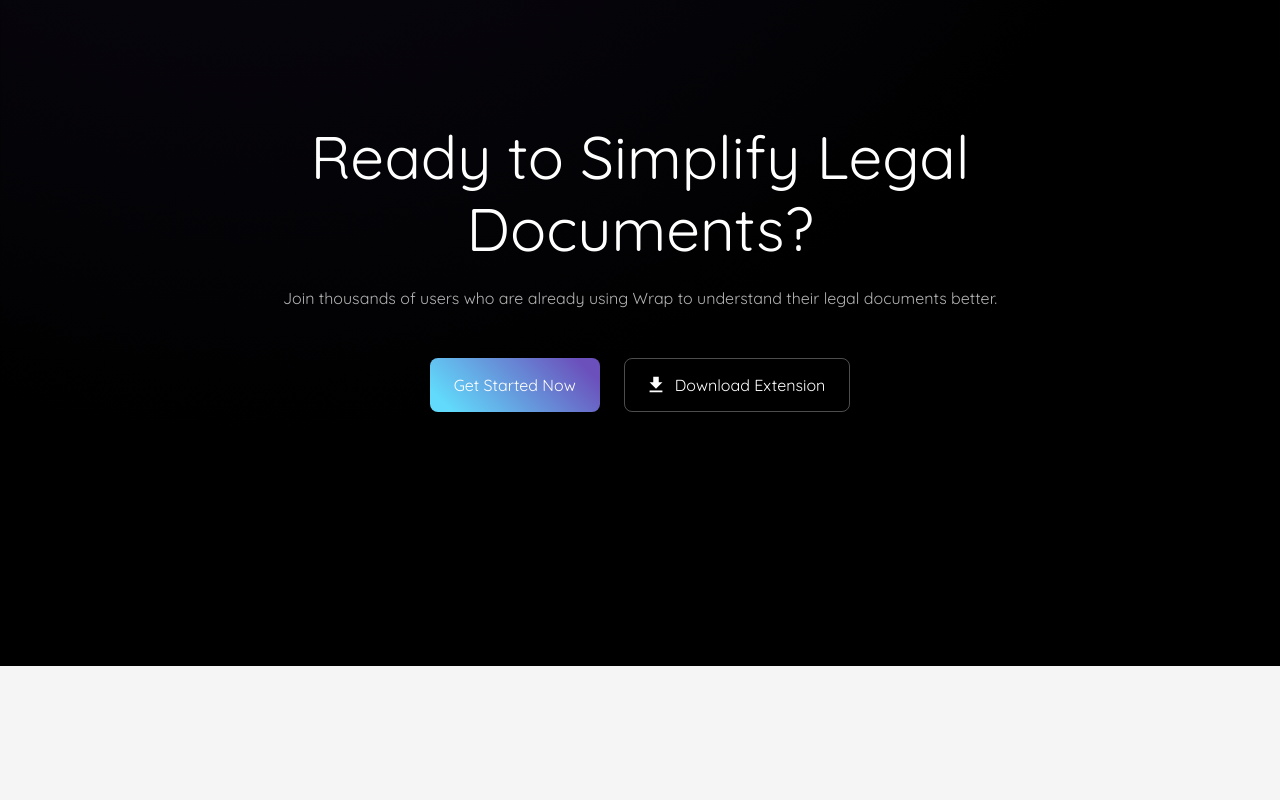
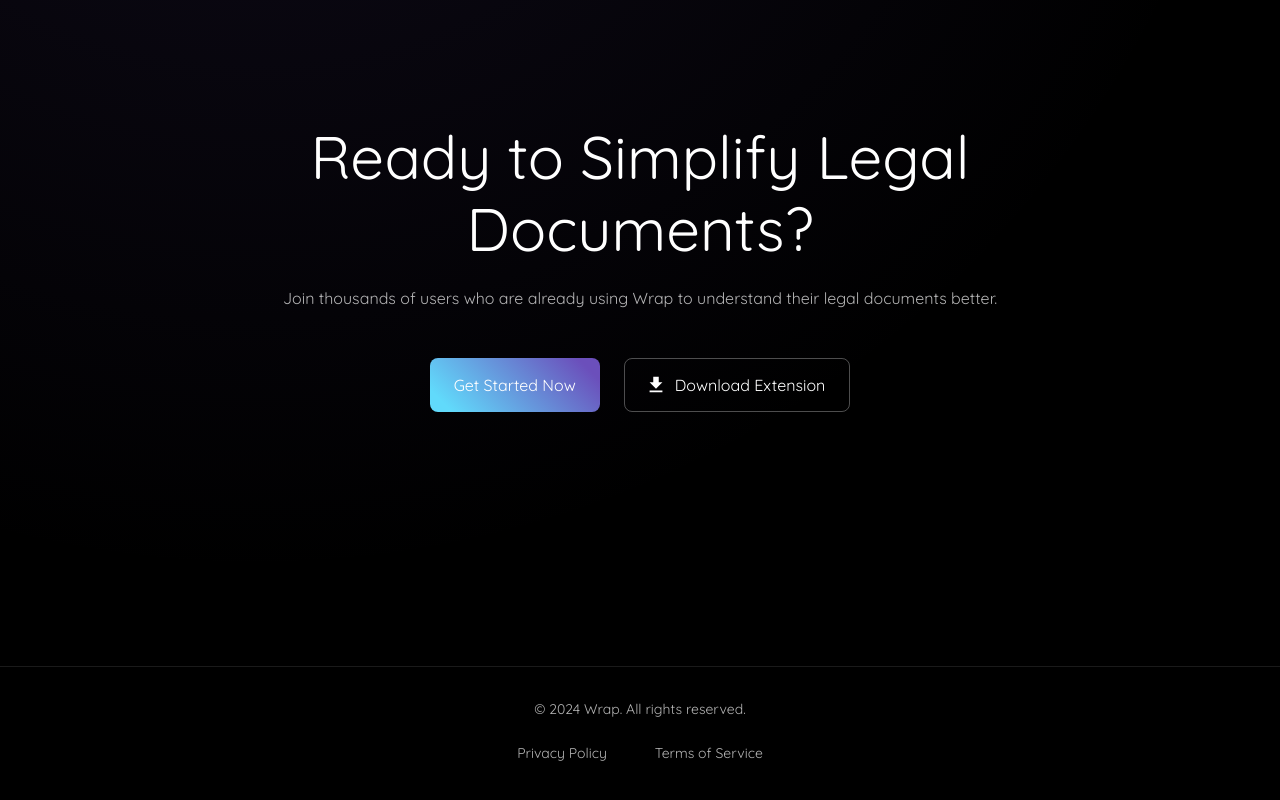
Before and after one commit to LianruiBruce/wrap, a React (Create React App) app in the folder website_develop/website_frontend/: page / in a window 1280 px wide. Shown: the part 5444-6244 px from the top of the page. Before the commit the page ends 6110 px from the top, so only its background shows below. Built offline with nearby package versions, Linux system fonts and the light colour scheme.

Commit message:
add footer

```diff
--- a/website_develop/website_frontend/src/Pages/LandingPage.js
+++ b/website_develop/website_frontend/src/Pages/LandingPage.js
@@ -10,6 +10,7 @@
   Card,
   Box,
   Chip,
+  Link,
 } from "@mui/material";
 import { styled } from "@mui/system";
 
@@ -1021,6 +1022,54 @@
             </Box>
           </StyledContainer>
         </PageSection>
+
+        {/* Footer */}
+        <Box
+          sx={{
+            backgroundColor: "#000000",
+            py: 4,
+            borderTop: "1px solid rgba(255, 255, 255, 0.1)",
+          }}
+        >
+          <Container maxWidth="lg">
+            <Typography
+              variant="body2"
+              align="center"
+              sx={{ color: "rgba(255, 255, 255, 0.7)" }}
+            >
+              &copy; {new Date().getFullYear()} Wrap. All rights reserved.
+            </Typography>
+            <Box
+              sx={{
+                display: "flex",
+                justifyContent: "center",
+                mt: 2,
+                gap: 4,
+              }}
+            >
+              <Button
+                color="inherit"
+                onClick={() => navigate("/privacy-policy")}
+                sx={{
+                  textTransform: "none",
+                  color: "rgba(255, 255, 255, 0.7)",
+                }}
+              >
+                Privacy Policy
+              </Button>
+              <Button
+                color="inherit"
+                onClick={() => navigate("/terms-of-service")}
+                sx={{
+                  textTransform: "none",
+                  color: "rgba(255, 255, 255, 0.7)",
+                }}
+              >
+                Terms of Service
+              </Button>
+            </Box>
+          </Container>
+        </Box>
       </Box>
     </Box>
   );
```
